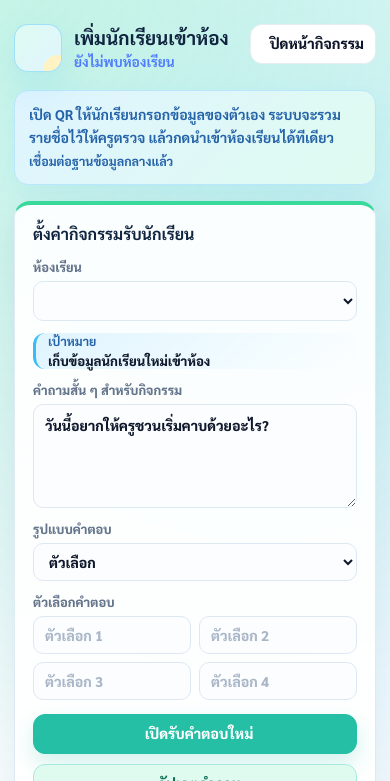
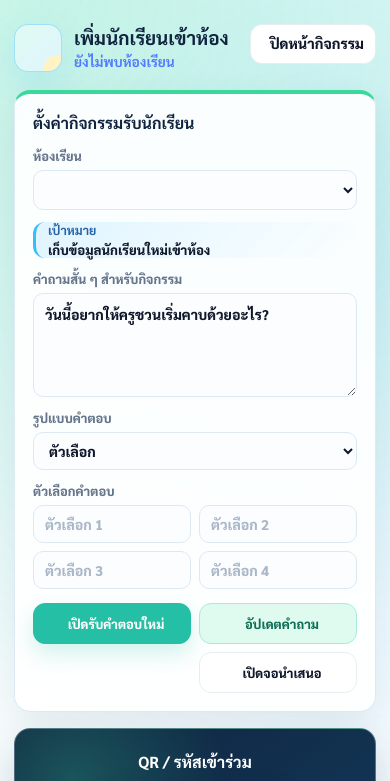
Before and after one commit to ClassKru/classkru, a plain HTML site: page join-activity.html in a window 390 px wide. Both pictures are taken after a click on the button "เปิดจอนำเสนอ". Shown: the top 781 px of the page. Drawn offline with nearby package versions, Linux system fonts and the light colour scheme; a web font is replaced by a local one.

Commit message:
fix: stabilize teacher activity controls and defaults

```diff
--- a/join-activity.html
+++ b/join-activity.html
@@ -399,19 +399,27 @@
     }
     .choice-inputs .input { min-width: 0; }
     .actions {
-      align-items: center;
+      display: grid;
+      grid-template-columns: repeat(2, minmax(0, 1fr));
+      align-items: stretch;
+      min-height: 90px;
+      gap: 8px;
+    }
+    .actions .btn {
+      width: 100%;
+      min-width: 0;
       min-height: 40px;
-    }
-    .actions .btn {
-      flex: 0 0 auto;
-      min-width: 132px;
       white-space: nowrap;
     }
     .actions .btn:first-child {
-      min-width: 162px;
+      min-width: 0;
     }
     .actions .btn:last-child {
-      min-width: 148px;
+      min-width: 0;
+    }
+    @media (max-width: 640px) {
+      .actions { grid-template-columns: 1fr 1fr; }
+      .actions .btn { padding-left: 8px; padding-right: 8px; font-size: .8rem; }
     }
     .setup-summary {
       border-left-color: var(--fresh-sky-strong);
@@ -954,8 +962,6 @@
         </div>
         <button class="btn" type="button" onclick="returnToClassroom()"><i class="hgi-stroke hgi-cancel-01"></i> ปิดหน้ากิจกรรม</button>
       </div>
-
-      <div class="note">เปิด QR ให้นักเรียนกรอกข้อมูลของตัวเอง ระบบจะรวมรายชื่อไว้ให้ครูตรวจ แล้วกดนำเข้าห้องเรียนได้ทีเดียว <span id="join-backend-status" style="display:block;margin-top:4px;font-size:.78rem;">กำลังตรวจสอบฐานข้อมูลกลาง...</span></div>
 
       <div class="grid">
         <section class="card settings-card">
@@ -989,8 +995,8 @@
           <div class="actions">
             <button class="btn btn-primary" onclick="startSession()"><i class="hgi-stroke hgi-play"></i> เปิดรับคำตอบใหม่</button>
             <button class="btn btn-soft" onclick="saveCurrentSession()"><i class="hgi-stroke hgi-floppy-disk"></i> อัปเดตคำถาม</button>
-            <button id="start-question-btn" class="btn is-start" onclick="startQuestionPhase()" style="display:none;"><i class="hgi-stroke hgi-play"></i> START · เปิดคำถาม</button>
-            <button class="btn" onclick="togglePresentation()"><i class="hgi-stroke hgi-presentation-01"></i> เปิดจอนำเสนอ</button>
+            <button id="start-question-btn" class="btn is-start" onclick="startQuestionPhase()" style="visibility:hidden;pointer-events:none;"><i class="hgi-stroke hgi-play"></i> START · เปิดคำถาม</button>
+            <button id="presentation-toggle-btn" class="btn" onclick="togglePresentation()"><i class="hgi-stroke hgi-presentation-01"></i> เปิดจอนำเสนอ</button>
           </div>
         </section>
 
@@ -1129,6 +1135,7 @@
     let currentClassId = new URLSearchParams(location.search).get('classId') || '';
     let activeCode = '';
     let timer = null;
+    let presentationWindow = null;
     let joinSupabase = null;
     let joinBackendReady = false;
     let joinRemoteMode = false;
@@ -1467,7 +1474,11 @@
     function renderSession() {
       const session = activeCode ? sessions[activeCode] : null;
       document.getElementById('options-wrap').style.display = document.getElementById('answer-type').value === 'choice' ? 'grid' : 'none';
+      updatePresentationButton();
       if (!session) {
+        const questionButton = document.getElementById('start-question-btn');
+        questionButton.style.visibility = 'hidden';
+        questionButton.style.pointerEvents = 'none';
         document.getElementById('join-code').textContent = '-';
         document.getElementById('join-link').textContent = 'เปิดรับคำตอบเพื่อสร้างลิงก์';
         document.getElementById('join-link').href = '#';
@@ -1497,7 +1508,8 @@
       document.getElementById('stat-answered').textContent = answers.length;
       document.getElementById('stat-pending').textContent = summary.ready;
       const questionButton = document.getElementById('start-question-btn');
-      questionButton.style.display = 'inline-flex';
+      questionButton.style.visibility = 'visible';
+      questionButton.style.pointerEvents = 'auto';
       questionButton.disabled = session.phase === 'question';
       questionButton.className = `btn ${session.phase === 'question' ? 'is-started' : 'is-start'}`;
       questionButton.innerHTML = session.phase === 'question'
@@ -1607,9 +1619,26 @@
         alert('กรุณาเปิดรับคำตอบก่อนเปิดจอนำเสนอ');
         return;
       }
+      if (presentationWindow && !presentationWindow.closed) {
+        presentationWindow.close();
+        presentationWindow = null;
+        updatePresentationButton();
+        return;
+      }
       const presentationUrl = `${location.pathname}?present=${encodeURIComponent(activeCode)}`;
-      const presentationTab = window.open(presentationUrl, '_blank');
-      if (!presentationTab) alert('เบราว์เซอร์บล็อกแท็บใหม่ กรุณาอนุญาต Pop-up สำหรับเว็บไซต์นี้');
+      presentationWindow = window.open(presentationUrl, '_blank');
+      if (!presentationWindow) alert('เบราว์เซอร์บล็อกแท็บใหม่ กรุณาอนุญาต Pop-up สำหรับเว็บไซต์นี้');
+      updatePresentationButton();
+    }
+
+    function updatePresentationButton() {
+      const button = document.getElementById('presentation-toggle-btn');
+      if (!button) return;
+      const isOpen = presentationWindow && !presentationWindow.closed;
+      button.className = `btn ${isOpen ? 'btn-soft' : ''}`;
+      button.innerHTML = isOpen
+        ? '<i class="hgi-stroke hgi-cancel-01"></i> ปิดจอนำเสนอ'
+        : '<i class="hgi-stroke hgi-presentation-01"></i> เปิดจอนำเสนอ';
     }
 
     function returnToClassroom() {
```
